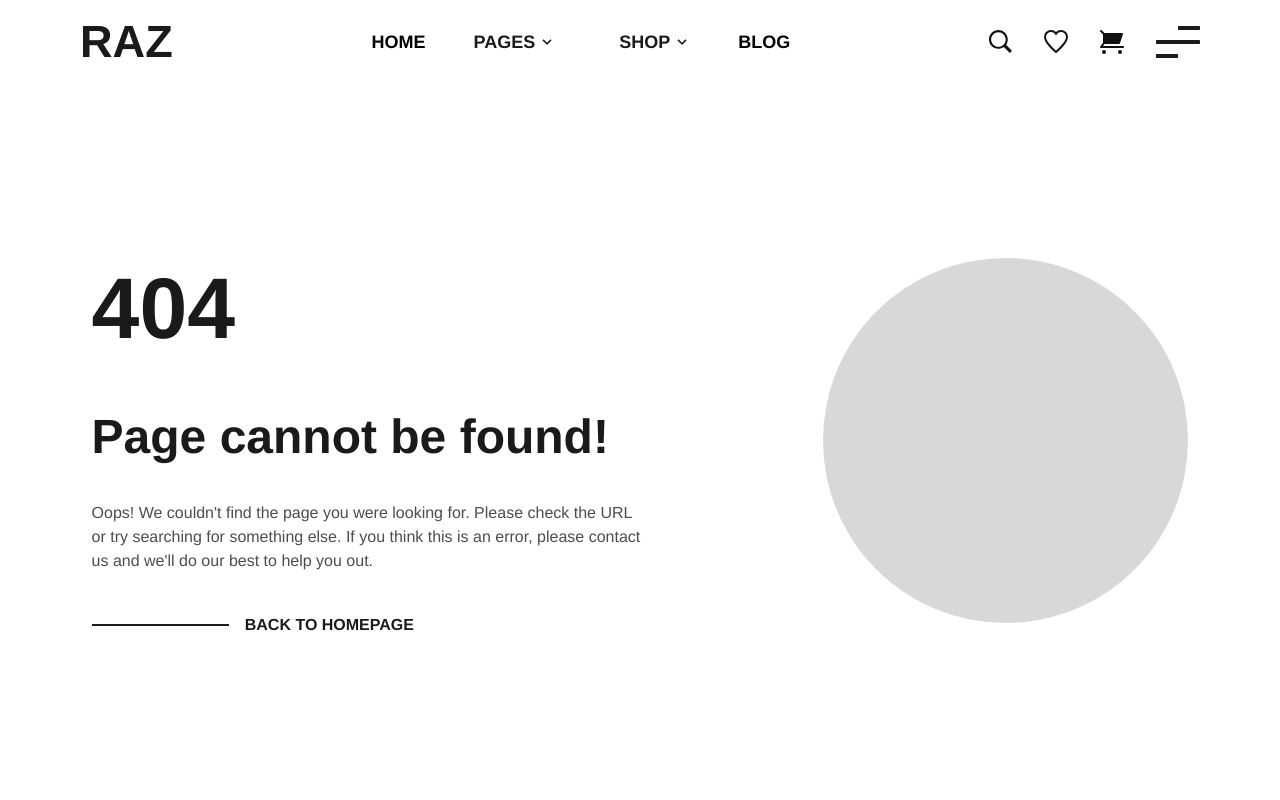
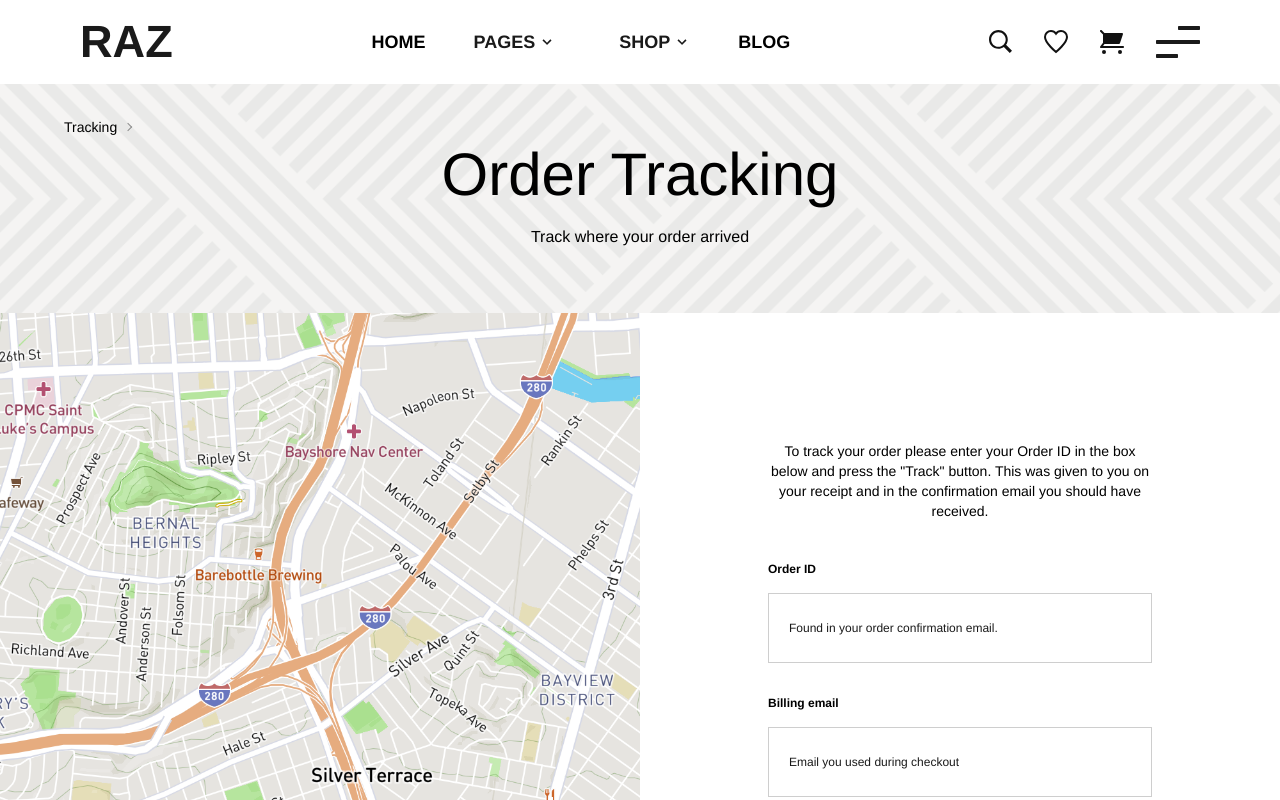
Before and after one commit to mikejang0109/fe_shop_ternLK, a React (Create React App) app: page /tracking in a window 1280 px wide. Shown: the top 800 px of the page. Built offline with nearby package versions, Linux system fonts and the light colour scheme; no server answers.

Commit message:
add order track

```diff
--- a/src/pages/Blog/index.jsx
+++ b/src/pages/Blog/index.jsx
@@ -42,7 +42,7 @@ function Blog() {
 	return (
 		<div className="content-wrapper">
 			<Header />
-			<div className="body-wrapper grid-cols-1 grid-rows-1">
+			<div className="body-wrapper grid grid-cols-1 grid-rows-1">
 				<main>
 					<Title
 						isBreadcrumbs={true}
--- /dev/null
+++ b/src/pages/Order Track/index.jsx
@@ -0,0 +1,135 @@
+import React from "react";
+
+import Header from "../../components/Header";
+import Title from "../../components/Title";
+
+import map from "../../assets/img/map.webp";
+
+function OrderTrack() {
+	const [isSubmitted, setIsSubmitted] = React.useState(false);
+
+	const submitHandler = (e) => {
+		e.preventDefault();
+
+		setIsSubmitted(!isSubmitted);
+	};
+
+	document.title = isSubmitted === false ? "Order Tracking" : "Tracking Detail";
+
+	return (
+		<div className="content-wrapper">
+			<Header />
+			<div className="body-wrapper grid grid-cols-1 grid-rows-1">
+				<main>
+					<Title
+						isBreadcrumbs={true}
+						breadcrumbs="Tracking"
+						breadcrumbs2={isSubmitted === true ? "Tracking Detail" : null}
+						title={isSubmitted === false ? "Order Tracking" : "Tracking Detail"}
+						description="Track where your order arrived"
+					/>
+					<section className="tracking-wrapper font-arimo flex lg:flex-row flex-col-reverse">
+						<section className="map lg:w-1/2 w-full h-full">
+							<img src={map} alt="map illustration" />
+						</section>
+						{isSubmitted === true ? (
+							<section className="tracking-info lg:w-1/2 w-full 2xl:py-32 2xl:px-32 xl:py-28 xl:px-28 lg:py-2 lg:px-6 md:p-32 p-6 flex flex-col gap-y-10">
+								<div className="order-info flex flex-row justify-between">
+									<div className="order-id">
+										<p className="text-primary-gray md:text-base text-xs">Order ID</p>
+										<p className="font-bold md:text-xl text-base">ABCD-EFGH-W123</p>
+									</div>
+									<div className="order-item">
+										<p className="text-primary-gray md:text-base text-xs">Order Item</p>
+										<p className="font-bold md:text-xl text-base">Fabric Mid Century Chair</p>
+									</div>
+								</div>
+								<div className="divider bg-[#DBDBDB] h-[1px]"></div>
+								<div className="tracking-location">
+									<div className="relative px-2">
+										<div className="absolute h-4/5 border border-dashed border-primary-black"></div>
+										<div className="flex md:gap-0 gap-6 items-start w-full mb-24 -ml-4">
+											<div className="w-1/12 z-10">
+												<div className="w-9 h-9 border border-[#111111] bg-white bg-timeline-bg bg-fill bg-center bg-no-repeat rounded-full"></div>
+											</div>
+											<div className="w-11/12">
+												<p className="md:text-base text-xs text-primary-gray">On Delivery</p>
+												<p className="md:text-xl text-sm text-primary-black font-bold">
+													Kebun Jeruk, Jakarta Barat
+												</p>
+											</div>
+										</div>
+										<div className="flex md:gap-0 gap-6 items-start w-full mt-24 -ml-4">
+											<div className="w-1/12 z-10">
+												<div className="w-9 h-9 border border-[#111111] bg-white bg-timeline-bg bg-fill bg-center bg-no-repeat rounded-full"></div>
+											</div>
+											<div className="w-11/12">
+												<p className="md:text-base text-xs text-primary-gray">Destination</p>
+												<p className="md:text-xl text-sm text-primary-black font-bold">
+													Kebun Mangga, Jakarta Selatan
+												</p>
+											</div>
+										</div>
+									</div>
+								</div>
+								<div className="check-btn">
+									<button className="btn whitespace-nowrap mt-10 normal-case rounded-none md:w-1/3 w-1/2 bg-primary-black text-white hover:text-primary-black">
+										Check on Map
+									</button>
+								</div>
+							</section>
+						) : (
+							<section className="tracking-info lg:w-1/2 w-full xl:p-32 lg:p-6 md:p-32 p-10 flex flex-col gap-y-10">
+								<div className="desc text-center">
+									<p className="text-sm">
+										To track your order please enter your Order ID in the box below and press the
+										"Track" button. This was given to you on your receipt and in the confirmation
+										email you should have received.
+									</p>
+								</div>
+								<div className="form-wrapper">
+									<form className="flex flex-col gap-y-8">
+										<div className="order-id flex flex-col gap-y-4">
+											<label htmlFor="orderId" className="font-bold text-xs">
+												Order ID
+											</label>
+											<input
+												type="text"
+												name="orderId"
+												id="orderId"
+												placeholder="Found in your order confirmation email."
+												className="placeholder:text-primary-black placeholder:text- text-xs border border-[#CECECE] focus:border-2 focus:border-sky-500 appearance-none outline-none h-[4.375rem] px-5"
+											/>
+										</div>
+										<div className="billing-email flex flex-col gap-y-4">
+											<label htmlFor="email" className="font-bold text-xs">
+												Billing email
+											</label>
+											<input
+												type="text"
+												name="email"
+												id="email"
+												placeholder="Email you used during checkout"
+												className="placeholder:text-primary-black placeholder:text-xs text-xs border border-[#CECECE] focus:border-2 focus:border-sky-500 appearance-none outline-none h-[4.375rem] px-5"
+											/>
+										</div>
+										<div className="btn-wrapper flex flex-wrap justify-center">
+											<button
+												onClick={(e) => submitHandler(e)}
+												className="btn whitespace-nowrap mt-10 normal-case rounded-none lg:w-1/4 w-1/3 bg-primary-black text-white hover:text-primary-black font-bold text-sm"
+											>
+												Track Now
+											</button>
+										</div>
+									</form>
+								</div>
+							</section>
+						)}
+					</section>
+				</main>
+			</div>
+		</div>
+	);
+}
+
+export default OrderTrack;
--- a/src/router.js
+++ b/src/router.js
@@ -11,6 +11,7 @@ import Blog from "./pages/Blog";
 import ForgotPassword from "./pages/Forgot Password";
 import Cart from "./pages/Cart/";
 import Checkout from "./pages/Checkout/";
+import OrderTrack from "./pages/Order Track";
 
 const router = createBrowserRouter([
   { path: "/faq", element: <Faq /> },
@@ -21,6 +22,7 @@ const router = createBrowserRouter([
 	{ path: "/blog", element: <Blog /> },
   { path: "/mycart", element: <Cart /> },
   { path: "/checkout", element: <Checkout /> },
+  { path: "/tracking", element: <OrderTrack /> },
   {
     path: "/",
     element: <Home />,
--- a/tailwind.config.js
+++ b/tailwind.config.js
@@ -21,7 +21,8 @@ module.exports = {
       backgroundImage: {
         'defaultRaz': "url('/src/assets/images/raz-bg.webp')",
         'home-bg': "url('/src/assets/images/homepage-bg.webp')",
-        'advert-bg': "url('/src/assets/images/ad-bg.webp')"
+        'advert-bg': "url('/src/assets/images/ad-bg.webp')",
+        'timeline-bg': "url('/src/assets/icons/truck-icon.svg')"
       }
     },
   },
```
Also changed, not shown: src/assets/icons/truck-icon.svg (added), src/assets/img/map.webp (added).
